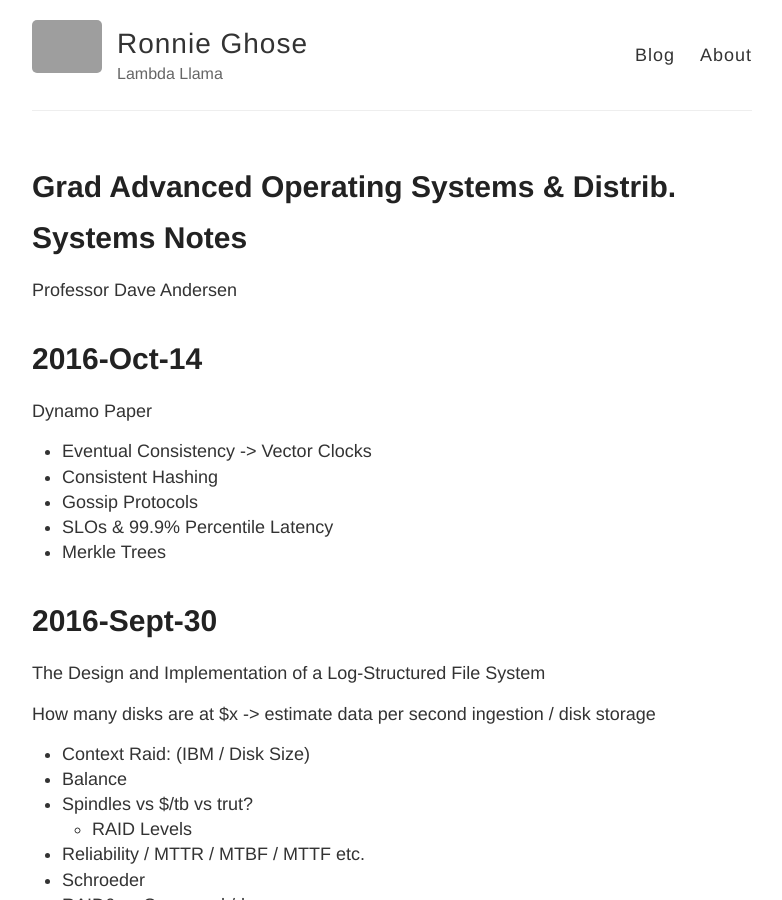
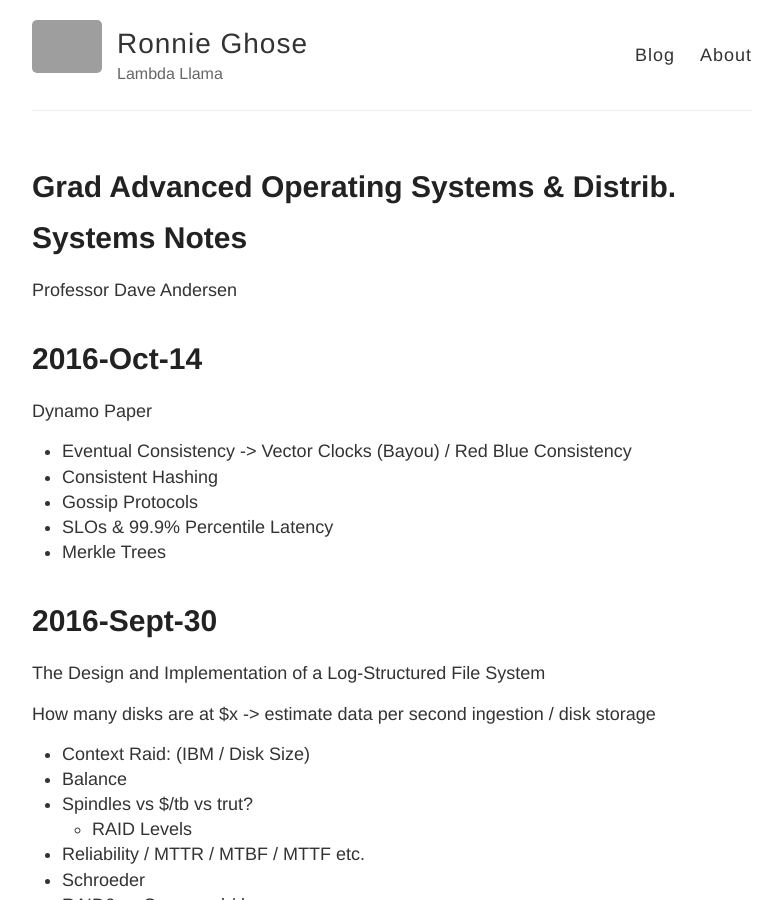
Before and after one commit to RONNCC/ronncc.github, a Jekyll site: the page built from _posts/2016-9-9-Advanced-Operating-Systems-Notes.md, in a window 1280 px wide and 900 px high. Shown: the whole window, without its empty margins (248-1030 px from the left). Built offline with Jekyll 4.4.1, drawn with Linux system fonts in a browser that asks for light colours; comment, search, counter and statistics services are not loaded; grey boxes are pictures that could not be loaded.

Commit message:
Updated 2016-9-9-Advanced-Operating-Systems-Notes.md

```diff
--- a/_posts/2016-9-9-Advanced-Operating-Systems-Notes.md
+++ b/_posts/2016-9-9-Advanced-Operating-Systems-Notes.md
@@ -16,7 +16,7 @@ Professor Dave Andersen
 
 Dynamo Paper
 
-- Eventual Consistency -> Vector Clocks
+- Eventual Consistency -> Vector Clocks (Bayou) / Red Blue  Consistency
 - Consistent Hashing
 - Gossip Protocols
 - SLOs & 99.9% Percentile Latency
```
